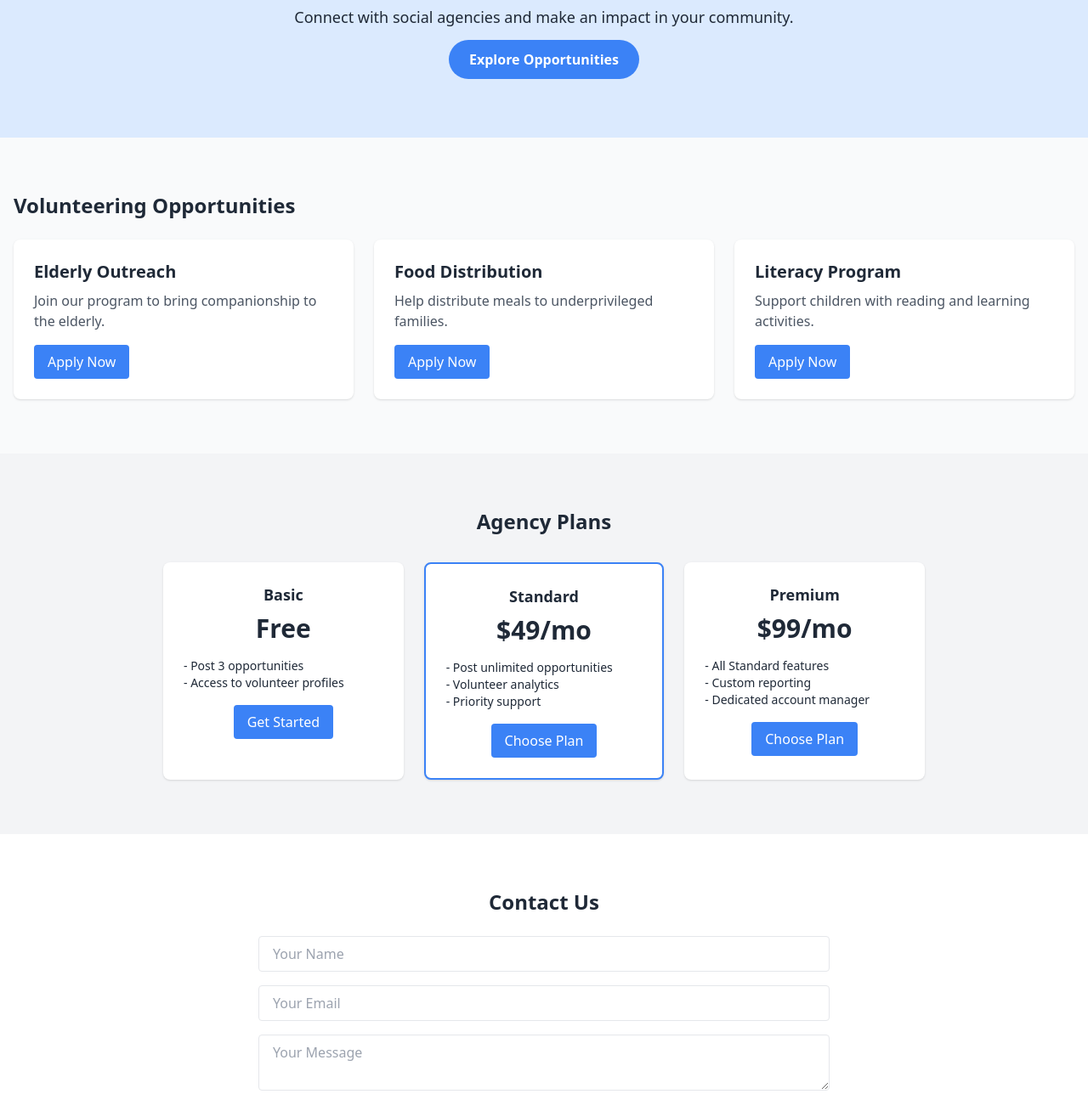
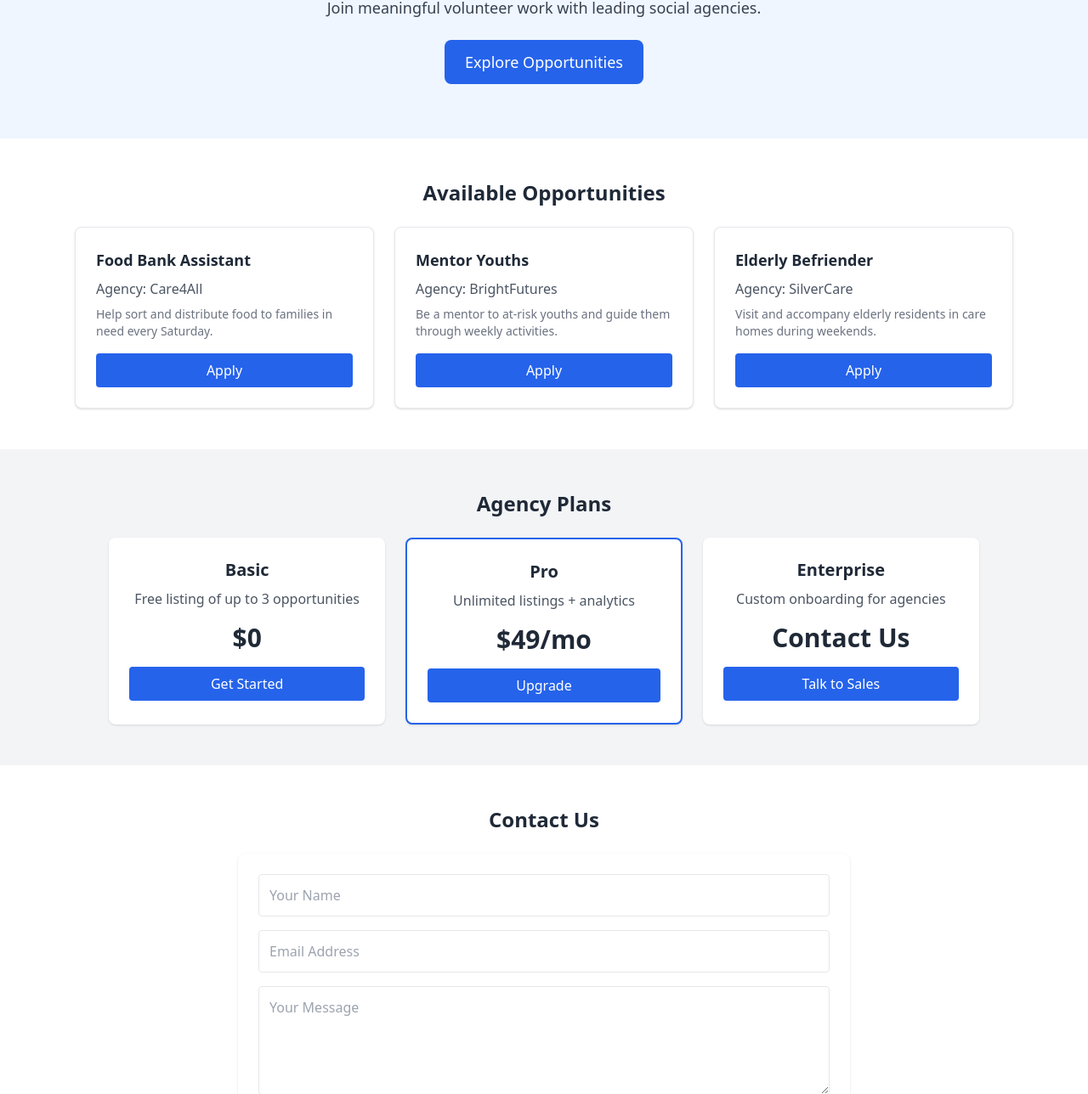
Before and after one commit to russellwong-code/russellwong-code.github.io, a plain HTML site: page volunteer-site/index.html in a window 1280 px wide. Shown: the part 194-1482 px from the top of the page at 85% size. Drawn offline with nearby package versions, Linux system fonts and the light colour scheme.

Commit message:
Update index.html

```diff
--- a/volunteer-site/index.html
+++ b/volunteer-site/index.html
@@ -3,109 +3,120 @@
 <head>
   <meta charset="UTF-8" />
   <meta name="viewport" content="width=device-width, initial-scale=1.0" />
-  <title>VolunteerConnect</title>
+  <title>VolunteerConnect - Home</title>
+  <script defer>
+    // Mobile navbar toggle script
+    document.addEventListener('DOMContentLoaded', function () {
+      const toggle = document.getElementById('menu-toggle');
+      const menu = document.getElementById('mobile-menu');
+      toggle.addEventListener('click', () => {
+        menu.classList.toggle('hidden');
+      });
+    });
+  </script>
   <script src="https://cdn.tailwindcss.com"></script>
 </head>
-<body class="bg-gray-50 text-gray-800">
-  <!-- Sticky Navbar -->
-  <nav class="bg-white shadow sticky top-0 z-50">
+<body class="bg-white text-gray-800">
+  <!-- Navbar -->
+  <header class="bg-white border-b shadow-sm sticky top-0 z-50">
     <div class="max-w-7xl mx-auto px-4 py-4 flex justify-between items-center">
-      <h1 class="text-2xl font-bold">VolunteerConnect</h1>
-      <div class="space-x-6">
-        <a href="#" class="text-gray-700 hover:text-blue-500">Home</a>
-        <a href="profile.html" class="text-gray-700 hover:text-blue-500">My Profile</a>
-        <a href="#contact" class="text-gray-700 hover:text-blue-500">Contact</a>
+      <h1 class="text-xl font-bold text-blue-600">VolunteerConnect</h1>
+      <nav class="hidden md:flex space-x-6">
+        <a href="#opportunities" class="text-gray-700 hover:text-blue-600">Opportunities</a>
+        <a href="profile.html" class="text-gray-700 hover:text-blue-600">My Profile</a>
+        <a href="#contact" class="text-gray-700 hover:text-blue-600">Contact</a>
+      </nav>
+      <!-- Hamburger -->
+      <button id="menu-toggle" class="md:hidden text-gray-700 focus:outline-none">
+        <svg class="h-6 w-6" fill="none" stroke="currentColor" viewBox="0 0 24 24">
+          <path stroke-linecap="round" stroke-linejoin="round" stroke-width="2"
+            d="M4 6h16M4 12h16M4 18h16"/>
+        </svg>
+      </button>
     </div>
+    <!-- Mobile Menu -->
+    <div id="mobile-menu" class="md:hidden hidden px-4 pb-4">
+      <a href="#opportunities" class="block py-2 text-gray-700 hover:text-blue-600">Opportunities</a>
+      <a href="profile.html" class="block py-2 text-gray-700 hover:text-blue-600">My Profile</a>
+      <a href="#contact" class="block py-2 text-gray-700 hover:text-blue-600">Contact</a>
     </div>
-  </nav>
+  </header>
 
   <!-- Hero Section -->
-  <section class="bg-blue-100 py-20">
-    <div class="max-w-7xl mx-auto text-center px-4">
-      <h2 class="text-4xl font-bold mb-4">Find Meaningful Volunteering Opportunities</h2>
-      <p class="mb-6 text-lg">Connect with social agencies and make an impact in your community.</p>
-      <a href="#opportunities" class="bg-blue-500 text-white px-6 py-3 rounded-full font-semibold hover:bg-blue-600">Explore Opportunities</a>
-    </div>
+  <section class="bg-blue-50 py-16 text-center px-6">
+    <h2 class="text-4xl md:text-5xl font-bold text-blue-700 mb-4">Make a Difference</h2>
+    <p class="text-lg text-gray-700 mb-6">Join meaningful volunteer work with leading social agencies.</p>
+    <a href="#opportunities"
+       class="inline-block bg-blue-600 text-white px-6 py-3 rounded-lg text-lg hover:bg-blue-700 transition">
+      Explore Opportunities
+    </a>
   </section>
 
-  <!-- Opportunities Listing -->
-  <section id="opportunities" class="py-16 px-4 max-w-7xl mx-auto">
-    <h3 class="text-2xl font-bold mb-6">Volunteering Opportunities</h3>
-    <div class="grid grid-cols-1 md:grid-cols-3 gap-6">
-      <!-- Card 1 -->
-      <div class="bg-white p-6 rounded-lg shadow">
-        <h4 class="text-xl font-semibold mb-2">Elderly Outreach</h4>
-        <p class="text-gray-600 mb-4">Join our program to bring companionship to the elderly.</p>
-        <button class="bg-blue-500 text-white px-4 py-2 rounded hover:bg-blue-600">Apply Now</button>
+  <!-- Opportunities List -->
+  <section id="opportunities" class="py-12 px-6 max-w-6xl mx-auto">
+    <h3 class="text-2xl font-bold mb-6 text-center">Available Opportunities</h3>
+    <div class="grid md:grid-cols-3 gap-6">
+      <!-- Example Opportunity -->
+      <div class="bg-white border rounded-lg p-6 shadow hover:shadow-md transition">
+        <h4 class="font-semibold text-lg mb-2">Food Bank Assistant</h4>
+        <p class="text-gray-600 mb-2">Agency: Care4All</p>
+        <p class="text-sm text-gray-500 mb-4">Help sort and distribute food to families in need every Saturday.</p>
+        <button class="bg-blue-600 text-white w-full py-2 rounded hover:bg-blue-700">Apply</button>
       </div>
-      <!-- Card 2 -->
-      <div class="bg-white p-6 rounded-lg shadow">
-        <h4 class="text-xl font-semibold mb-2">Food Distribution</h4>
-        <p class="text-gray-600 mb-4">Help distribute meals to underprivileged families.</p>
-        <button class="bg-blue-500 text-white px-4 py-2 rounded hover:bg-blue-600">Apply Now</button>
+      <!-- Duplicate above card for more placeholders -->
+      <div class="bg-white border rounded-lg p-6 shadow hover:shadow-md transition">
+        <h4 class="font-semibold text-lg mb-2">Mentor Youths</h4>
+        <p class="text-gray-600 mb-2">Agency: BrightFutures</p>
+        <p class="text-sm text-gray-500 mb-4">Be a mentor to at-risk youths and guide them through weekly activities.</p>
+        <button class="bg-blue-600 text-white w-full py-2 rounded hover:bg-blue-700">Apply</button>
       </div>
-      <!-- Card 3 -->
-      <div class="bg-white p-6 rounded-lg shadow">
-        <h4 class="text-xl font-semibold mb-2">Literacy Program</h4>
-        <p class="text-gray-600 mb-4">Support children with reading and learning activities.</p>
-        <button class="bg-blue-500 text-white px-4 py-2 rounded hover:bg-blue-600">Apply Now</button>
+      <div class="bg-white border rounded-lg p-6 shadow hover:shadow-md transition">
+        <h4 class="font-semibold text-lg mb-2">Elderly Befriender</h4>
+        <p class="text-gray-600 mb-2">Agency: SilverCare</p>
+        <p class="text-sm text-gray-500 mb-4">Visit and accompany elderly residents in care homes during weekends.</p>
+        <button class="bg-blue-600 text-white w-full py-2 rounded hover:bg-blue-700">Apply</button>
       </div>
     </div>
   </section>
 
   <!-- Pricing Table -->
-  <section class="bg-gray-100 py-16 px-4">
-    <div class="max-w-4xl mx-auto text-center">
-      <h3 class="text-2xl font-bold mb-8">Agency Plans</h3>
-      <div class="grid md:grid-cols-3 gap-6">
+  <section class="bg-gray-100 py-12 px-6">
+    <h3 class="text-2xl font-bold text-center mb-6">Agency Plans</h3>
+    <div class="max-w-5xl mx-auto grid md:grid-cols-3 gap-6 text-center">
       <div class="bg-white p-6 rounded-lg shadow">
-          <h4 class="font-semibold text-lg mb-2">Basic</h4>
-          <p class="text-3xl font-bold mb-4">Free</p>
-          <ul class="text-left text-sm mb-4">
-            <li>- Post 3 opportunities</li>
-            <li>- Access to volunteer profiles</li>
-          </ul>
-          <button class="bg-blue-500 text-white px-4 py-2 rounded hover:bg-blue-600">Get Started</button>
+        <h4 class="font-semibold text-xl mb-2">Basic</h4>
+        <p class="text-gray-600 mb-4">Free listing of up to 3 opportunities</p>
+        <p class="text-3xl font-bold mb-4">$0</p>
+        <button class="bg-blue-600 text-white w-full py-2 rounded hover:bg-blue-700">Get Started</button>
       </div>
-        <div class="bg-white p-6 rounded-lg shadow border-2 border-blue-500">
-          <h4 class="font-semibold text-lg mb-2">Standard</h4>
+      <div class="bg-white p-6 rounded-lg shadow border-2 border-blue-600">
+        <h4 class="font-semibold text-xl mb-2">Pro</h4>
+        <p class="text-gray-600 mb-4">Unlimited listings + analytics</p>
         <p class="text-3xl font-bold mb-4">$49/mo</p>
-          <ul class="text-left text-sm mb-4">
-            <li>- Post unlimited opportunities</li>
-            <li>- Volunteer analytics</li>
-            <li>- Priority support</li>
-          </ul>
-          <button class="bg-blue-500 text-white px-4 py-2 rounded hover:bg-blue-600">Choose Plan</button>
+        <button class="bg-blue-600 text-white w-full py-2 rounded hover:bg-blue-700">Upgrade</button>
       </div>
       <div class="bg-white p-6 rounded-lg shadow">
-          <h4 class="font-semibold text-lg mb-2">Premium</h4>
-          <p class="text-3xl font-bold mb-4">$99/mo</p>
-          <ul class="text-left text-sm mb-4">
-            <li>- All Standard features</li>
-            <li>- Custom reporting</li>
-            <li>- Dedicated account manager</li>
-          </ul>
-          <button class="bg-blue-500 text-white px-4 py-2 rounded hover:bg-blue-600">Choose Plan</button>
-        </div>
+        <h4 class="font-semibold text-xl mb-2">Enterprise</h4>
+        <p class="text-gray-600 mb-4">Custom onboarding for agencies</p>
+        <p class="text-3xl font-bold mb-4">Contact Us</p>
+        <button class="bg-blue-600 text-white w-full py-2 rounded hover:bg-blue-700">Talk to Sales</button>
       </div>
     </div>
   </section>
 
   <!-- Contact Form -->
-  <section id="contact" class="py-16 px-4 bg-white">
-    <div class="max-w-2xl mx-auto">
-      <h3 class="text-2xl font-bold text-center mb-6">Contact Us</h3>
-      <form class="space-y-4">
-        <input type="text" placeholder="Your Name" class="w-full px-4 py-2 border rounded" />
-        <input type="email" placeholder="Your Email" class="w-full px-4 py-2 border rounded" />
-        <textarea placeholder="Your Message" class="w-full px-4 py-2 border rounded"></textarea>
-        <button type="submit" class="bg-blue-500 text-white px-6 py-2 rounded hover:bg-blue-600">Send</button>
+  <section id="contact" class="py-12 px-6 max-w-3xl mx-auto">
+    <h3 class="text-2xl font-bold mb-6 text-center">Contact Us</h3>
+    <form class="space-y-4 bg-white p-6 rounded-lg shadow">
+      <input type="text" placeholder="Your Name" class="w-full p-3 border rounded" />
+      <input type="email" placeholder="Email Address" class="w-full p-3 border rounded" />
+      <textarea placeholder="Your Message" class="w-full p-3 border rounded h-32"></textarea>
+      <button type="submit" class="bg-blue-600 text-white px-6 py-3 rounded hover:bg-blue-700">Send Message</button>
     </form>
-    </div>
   </section>
 
   <!-- Footer -->
-  <footer class="bg-gray-200 text-center py-4 text-sm text-gray-600">
+  <footer class="bg-gray-50 text-center text-sm text-gray-500 py-6">
     &copy; 2025 VolunteerConnect. All rights reserved.
   </footer>
 </body>
```
Lines whose indentation alone changed are shown as unchanged.
